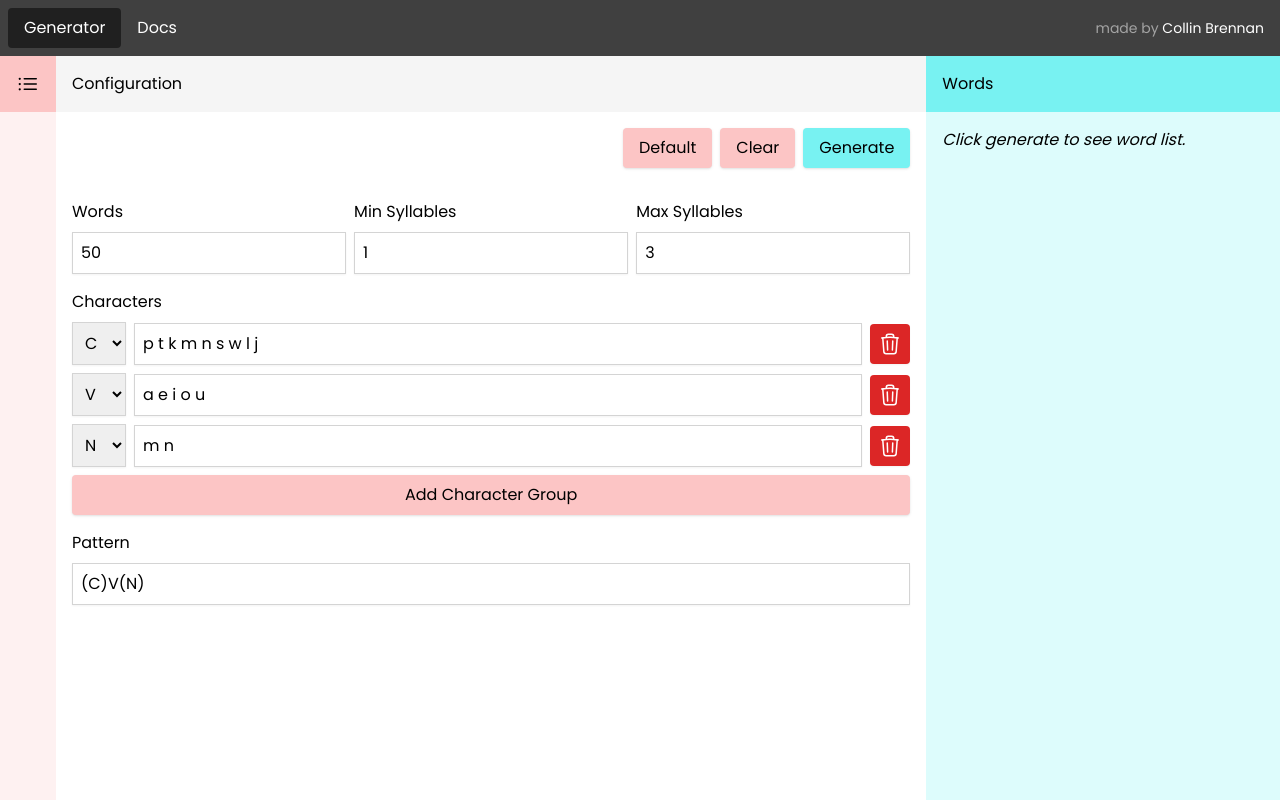
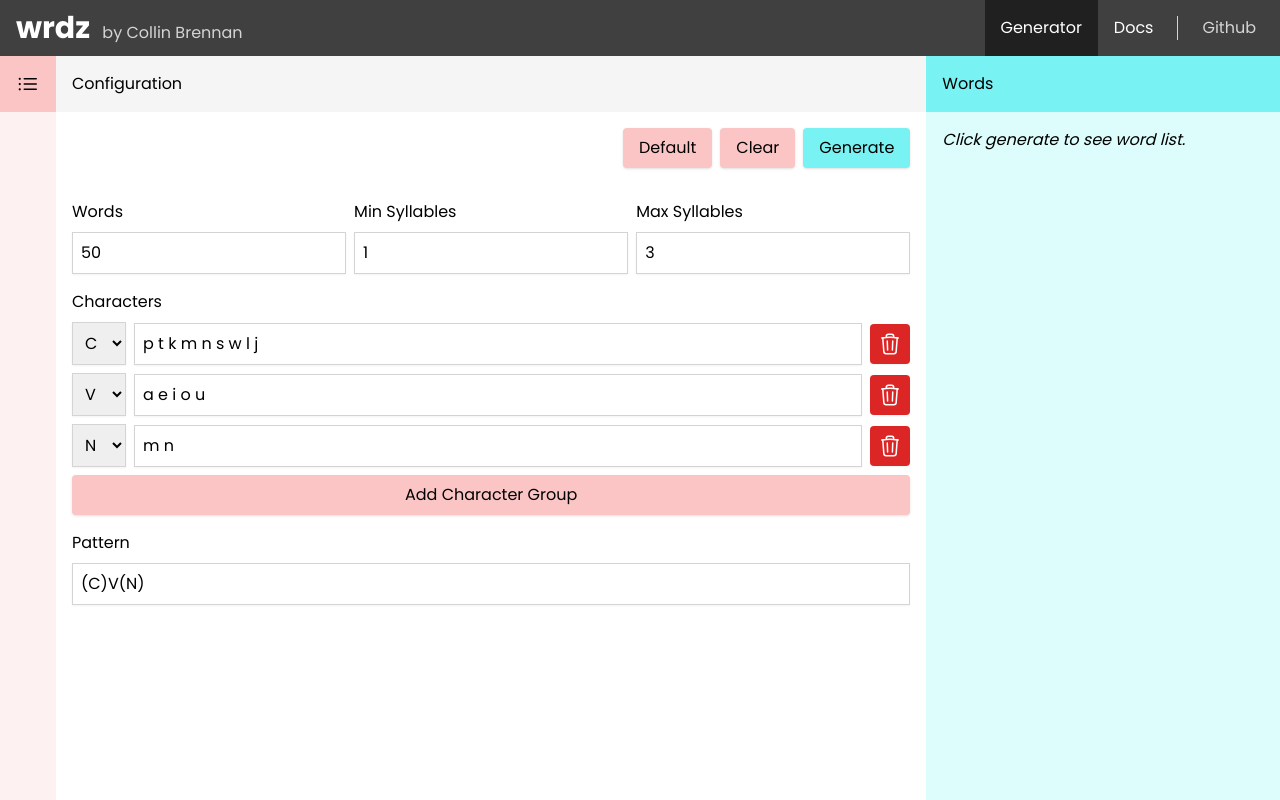
Before and after one commit to CollinBrennan/word-generator, a React (Vite) app: page / in a window 1280 px wide. Built offline with nearby package versions, Linux system fonts and the light colour scheme.

Commit message:
UI refactor

```diff
--- a/src/components/Navbar.tsx
+++ b/src/components/Navbar.tsx
@@ -1,46 +1,59 @@
-import { useState } from 'react'
+import { useEffect, useState } from 'react'
 import { useNavigate } from 'react-router-dom'
 
-const links = [
+const pages = [
   { name: 'Generator', path: '/' },
   { name: 'Docs', path: '/docs' },
 ]
+
+const links = [{ name: 'Github', url: 'https://github.com/CollinBrennan' }]
 
 function Navbar() {
   const [currentPath, setCurrentPath] = useState('/')
   const navigate = useNavigate()
 
+  useEffect(() => {
+    navigate(currentPath)
+  }, [currentPath])
+
   function handleNavigate(path: string) {
     setCurrentPath(path)
-    navigate(path)
   }
 
   return (
-    <div className="bg-neutral-700 text-background p-2">
-      <nav className="flex justify-between items-center">
-        <div className="flex">
-          {links.map((link) => (
+    <div className="bg-neutral-700 text-background">
+      <nav className="flex justify-between items-center px-4">
+        <h1 className="text-neutral-300">
+          <span className="text-3xl font-bold text-background pr-2">wrdz</span>{' '}
+          by Collin Brennan
+        </h1>
+        <div className="flex items-center">
+          {pages.map((page) => (
             <a
               className={
-                'px-4 py-2 rounded cursor-pointer' +
-                (currentPath === link.path ? ' backdrop-brightness-50' : '')
+                'p-4 cursor-pointer' +
+                (currentPath === page.path ? ' backdrop-brightness-50' : '')
               }
-              onClick={() => handleNavigate(link.path)}
+              onClick={() => handleNavigate(page.path)}
             >
-              {link.name}
+              {page.name}
             </a>
           ))}
+          <div className="ml-2 px-2 border-l border-neutral-300 text-neutral-300">
+            {links.map((link) => (
+              <a
+                href={link.url}
+                target="_blank"
+                className={
+                  'p-4 last:pr-0 cursor-pointer' +
+                  (currentPath === link.url ? ' backdrop-brightness-50' : '')
+                }
+              >
+                {link.name}
+              </a>
+            ))}
+          </div>
         </div>
-        <h2 className="text-sm text-neutral-400 px-2">
-          made by{' '}
-          <a
-            className="text-background"
-            href="https://github.com/CollinBrennan"
-            target="_blank"
-          >
-            Collin&nbsp;Brennan
-          </a>
-        </h2>
       </nav>
     </div>
   )
```
